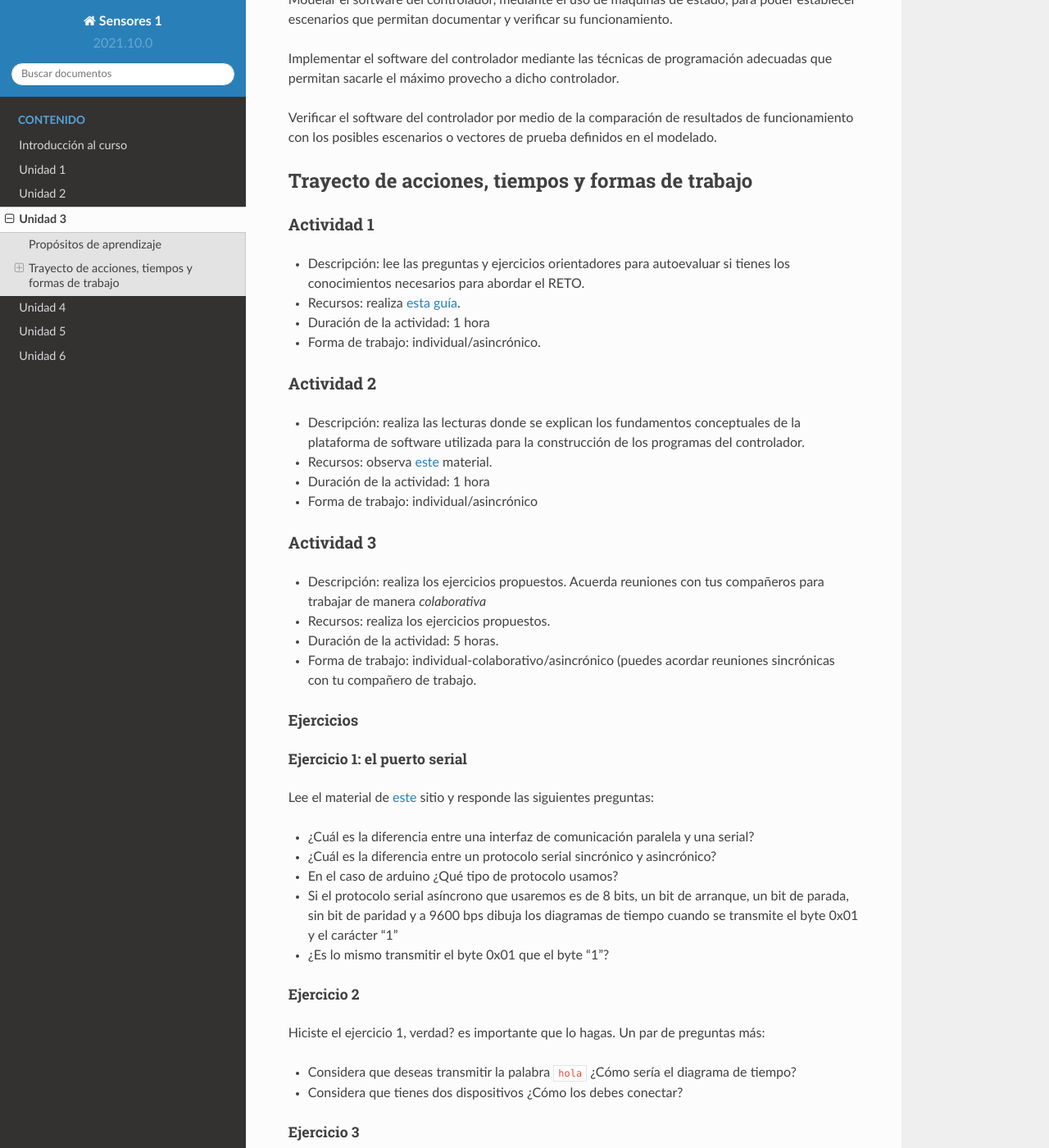
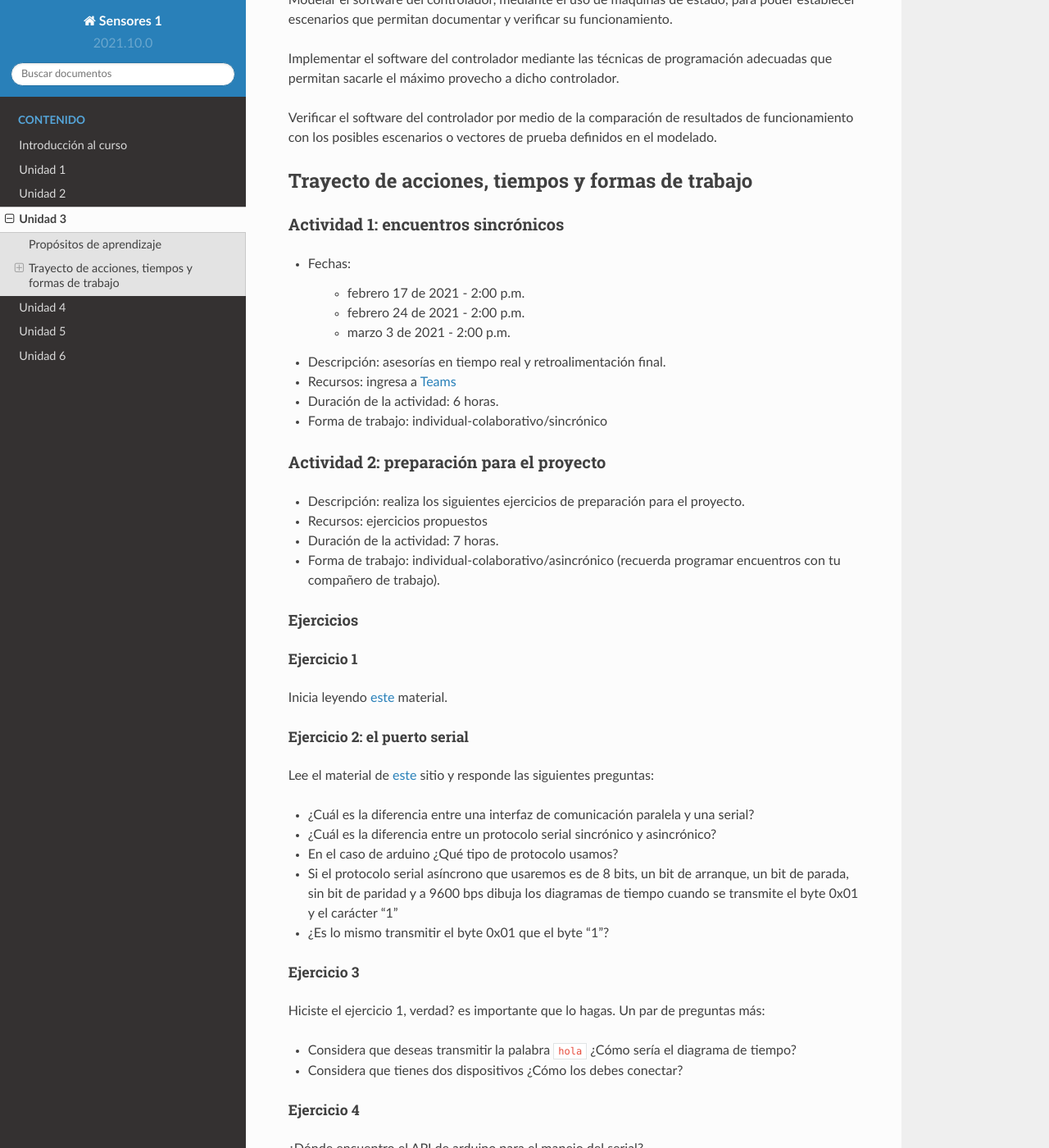
Before and after one commit to juanferfranco/sensores1, a Sphinx documentation site: the page built from docs/_unidad3/unidad3.rst, in a window 1280 px wide and 1400 px high, scrolled down 228 px. Shown: the whole window at 82% size. Built offline with Sphinx 7.4.7 and the Read the Docs theme 2.0.0, drawn with Linux system fonts in a browser that asks for light colours; some of the changed text lies outside the part shown.

Commit message:
update Units 1,2,3

```diff
--- a/docs/_unidad1/unidad1.rst
+++ b/docs/_unidad1/unidad1.rst
@@ -32,8 +32,8 @@ Actividad 1: encuentros sincrónicos
 Actividad 2: preparación para el proyecto
 ^^^^^^^^^^^^^^^^^^^^^^^^^^^^^^^^^^^^^^^^^^
 
-* Descripción: lee las preguntas y ejercicios orientadores para autoevaluar si tienes
-  los conocimientos necesarios para abordar el reto.
+* Descripción: realiza los siguientes ejercicios de preparación para
+  el proyecto.
 * Recursos: realiza `esta guía <https://docs.google.com/presentation/d/1dJEfVysAZUY0561bICTVKtmZg8D6Ix8klRKGw6DZTp4/edit?usp=sharing>`__.
 * Duración de la actividad: 1 hora
 * Forma de trabajo: individual/asincrónica.
@@ -51,7 +51,7 @@ Actividad 3: proyecto y sustentación
   * Lee la documentación del manejo del puerto `serial de arduino <https://www.arduino.cc/reference/en/language/functions/communication/serial/>`__.
     y los ejemplos.
 
-* Duración de la actividad: 4 horas.
+* Duración de la actividad: 6 horas.
 * Forma de trabajo: colaborativa asincrónica.
 
 Lee con detenimiento el código de honor y luego los pasos que debes seguir
--- a/docs/_unidad3/unidad3.rst
+++ b/docs/_unidad3/unidad3.rst
@@ -19,37 +19,41 @@ escenarios o vectores de prueba definidos en el modelado.
 Trayecto de acciones, tiempos y formas de trabajo
 ---------------------------------------------------
 
-Actividad 1
-^^^^^^^^^^^^^
+Actividad 1: encuentros sincrónicos
+^^^^^^^^^^^^^^^^^^^^^^^^^^^^^^^^^^^^^
 
-* Descripción: lee las preguntas y ejercicios orientadores para autoevaluar si tienes
-  los conocimientos necesarios para abordar el RETO.
-* Recursos: realiza `esta guía <https://docs.google.com/presentation/d/1A6phooetTEDRBksyrAd1Rloe7mCj7lRf1pDp4CRRdSk/edit?usp=sharing>`__.
-* Duración de la actividad: 1 hora
-* Forma de trabajo: individual/asincrónico.
+* Fechas:
 
-Actividad 2
-^^^^^^^^^^^^^^^^^^^^^^^^^
-* Descripción: realiza las lecturas donde se explican los fundamentos conceptuales
-  de la plataforma de software utilizada para la construcción de los programas del controlador.
-* Recursos: observa `este <https://drive.google.com/open?id=1yuDi-tbSpLvV9zAu_TTsXWi9PWn9XyZNPq_NEB4AMao>`__
-  material.
-* Duración de la actividad: 1 hora
-* Forma de trabajo: individual/asincrónico
+    * febrero 17 de 2021 - 2:00 p.m.
+    * febrero 24 de 2021 - 2:00 p.m.
+    * marzo 3 de 2021 - 2:00 p.m.
 
-Actividad 3
-^^^^^^^^^^^^^^^^^^^^^^^^^^^^^^^^^
-* Descripción: realiza los ejercicios propuestos. Acuerda reuniones
-  con tus compañeros para trabajar de manera *colaborativa*
-* Recursos: realiza los ejercicios propuestos.
-* Duración de la actividad: 5 horas.
-* Forma de trabajo: individual-colaborativo/asincrónico (puedes acordar reuniones sincrónicas
-  con tu compañero de trabajo.
+* Descripción: asesorías en tiempo real y retroalimentación final.
+* Recursos: ingresa a `Teams <https://teams.microsoft.com/l/team/19%3a919658982cb4457e85d706bad345b5dc%40thread.tacv2/conversations?groupId=16c098de-d737-4b8a-839d-8faf7400b06e&tenantId=618bab0f-20a4-4de3-a10c-e20cee96bb35>`__
+* Duración de la actividad: 6 horas.
+* Forma de trabajo: individual-colaborativo/sincrónico
+
+
+Actividad 2: preparación para el proyecto
+^^^^^^^^^^^^^^^^^^^^^^^^^^^^^^^^^^^^^^^^^^
+
+* Descripción: realiza los siguientes ejercicios de preparación para
+  el proyecto.
+* Recursos: ejercicios propuestos
+* Duración de la actividad: 7 horas.
+* Forma de trabajo: individual-colaborativo/asincrónico (recuerda programar
+  encuentros con tu compañero de trabajo).
 
 Ejercicios
-############
+###########
 
-Ejercicio 1: el puerto serial
+Ejercicio 1
++++++++++++++
+
+Inicia leyendo `este <https://drive.google.com/open?id=1yuDi-tbSpLvV9zAu_TTsXWi9PWn9XyZNPq_NEB4AMao>`__
+material.
+
+Ejercicio 2: el puerto serial
 +++++++++++++++++++++++++++++++
 
 Lee el material de `este <https://learn.sparkfun.com/tutorials/serial-communication/all>`__
@@ -72,7 +76,7 @@ Hiciste el ejercicio 1, verdad? es importante que lo hagas. Un par de preguntas
   de tiempo?
 * Considera que tienes dos dispositivos ¿Cómo los debes conectar?
 
-Ejercicio 3
+Ejercicio 4
 +++++++++++++++++++++++++++++++
 
 ¿Dónde encuentro el API de arduino para el manejo del serial?
@@ -110,7 +114,7 @@ Qué crees que ocurre cuando:
   de los disponibles en el buffer de recepción, claramente porque no hay
   más datos que los que tenga allí.
 
-Ejercicio 5
+Ejercicio 6
 +++++++++++++++++++++++++++++++
 
 Vamos a leer 3 datos del puerto serial:
@@ -124,7 +128,7 @@ Vamos a leer 3 datos del puerto serial:
         int dataRx3 = Serial.read()
     }
 
-Ejercicio 6
+Ejercicio 7
 +++++++++++++++++++++++++++++++
 
 ¿Qué escenarios podría tener en este caso?
@@ -514,17 +518,16 @@ Para este ejercicio debes:
 
   .. image:: ../_static/SM.jpeg
 
-Actividad 4
-^^^^^^^^^^^^^^^^^^^^^
-* Fecha: febrero 17 - 2021 - 2 p.m.
-* Descripción: solución de dudas en tiempo real/solución al reto.
-* Recursos: ingresa a Teams para solucionar dudas y trabajar en el
-  reto en tiempo real.
-* Duración de la actividad: 1:40 horas.
-* Forma de trabajo: individual.
+Actividad 3: proyecto y sustentación
+^^^^^^^^^^^^^^^^^^^^^^^^^^^^^^^^^^^^^^^
 
-Lee con detenimiento el código de honor y luego los pasos que
-debes seguir para evidenciar esta actividad.
+* Descripción: resuelve el proyecto y prepara la sustentación
+* Recursos: material de esta unidad
+* Duración de la actividad: 14 horas.
+* Forma de trabajo: individual
+
+Lee con detenimiento el código de honor y luego los pasos que debes seguir
+para evidenciar esta actividad.
 
 Código de honor
 #################
@@ -673,39 +676,6 @@ La verificación será calculada desde el Byte 1 hasta el byte m.
 * Tus explicaciones deben ser claras, precisas y completas. No olvides planear
   bien tu video de sustentación.
 
-Actividad 5
-^^^^^^^^^^^^^^^^^^^^^
-* Descripción: solución al reto.
-* Recursos: ejercicios propuestos y tu propio material de solución.
-* Duración de la actividad: 7 horas.
-* Forma de trabajo: individual.
-
-Actividad 6
-^^^^^^^^^^^^^^^^^^^^^
-* Fecha: febrero 24 - 2021 - 2 p.m.
-* Descripción: solución de dudas en tiempo real/solución al reto.
-* Recursos: ingresa a Teams para solucionar dudas y trabajar en el
-  reto en tiempo real.
-* Duración de la actividad: 1:40 horas.
-* Forma de trabajo: individual.
-
-Actividad 7
-^^^^^^^^^^^^
-
-* Descripción: termina el reto y realiza el video de sustentación.
-* Recursos: --
-* Duración de la actividad: 7 horas
-* Forma de trabajo: individual/asincrónico.
-
-Actividad 8
-^^^^^^^^^^^^^^^^^^^^^^^^^^^^^
-
-* Fecha: marzo 3 de 2021 - 2 p.m.
-* Descripción: encuentro sincrónico para retroalimentar la unidad 3.
-* Recursos: ingresa al grupo de Teams.
-* Duración de la actividad: 1:40 horas.
-* Forma de trabajo: colaborativo/sincrónica
-
 ..
   Un posible modelo de la solución es este:
 
```
Also changed, not shown: other parts of docs/_unidad3/unidad3.rst (+8 -8 lines), docs/_unidad2/unidad2.rst (+45 -78 lines).
